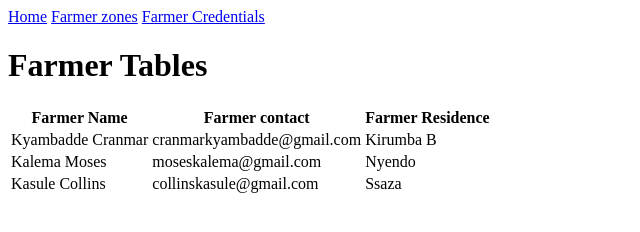
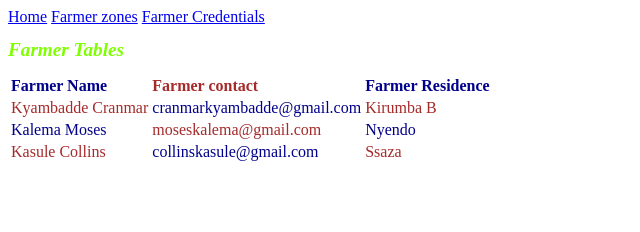
Before and after one commit to jkayongo/RefactoryUganda, a plain HTML site: page FarmerTables.html in a window 1280 px wide. Shown: the whole page, without its empty margins (0-640 px from the left). Drawn offline with Linux system fonts and the light colour scheme.

```diff
--- a/CSS/External.css
+++ b/CSS/External.css
@@ -0,0 +1,32 @@
+h1 {
+    color: chartreuse;
+    text-align: left;
+    font-size: larger;
+    font-style: italic;
+    font-weight: bolder;
+}
+
+h2 {
+    color: blueviolet;
+    text-align: left;
+    font-size: large;
+    font-style: normal;
+    font-weight: bold;
+}
+
+p {
+    color: crimson;
+    font-size: small;
+}
+.one {
+    color: darkblue;
+    text-align:left;
+}
+.two {
+    color: brown;
+    text-align:left;
+}
+#Kayongo{
+    color: cyan;
+    font-size: xx-large;
+}
--- a/FarmerTables.html
+++ b/FarmerTables.html
@@ -1,32 +1,36 @@
 <!DOCTYPE html>
 <html>
+
 <head>
-<title>FarmerTables</title>
+    <title>FarmerTables</title>
+    <link rel="stylesheet" href="CSS/External.css">
 </head>
+
 <body>
-    <a href="Index.html">Home</a> <a href="Masakafarmers.html">Farmer zones</a> <a href="FarmerTables.html">Farmer Credentials</a>
-<h1>Farmer Tables</h1>
-<table>
-    <tr>
-        <th>Farmer Name</th>
-        <th>Farmer contact</th>
-        <th> Farmer Residence</th>
+    <a href="Index.html">Home</a> <a href="Masakafarmers.html">Farmer zones</a> <a href="FarmerTables.html">Farmer
+        Credentials</a>
+    <h1>Farmer Tables</h1>
+    <table>
         <tr>
-            <td>Kyambadde Cranmar</td>
-            <td>cranmarkyambadde@gmail.com</td>
-            <td>Kirumba B</td>
+            <th class="one">Farmer Name</th>
+            <th class="two">Farmer contact</th>
+            <th class="one"> Farmer Residence</th>
+        <tr>
+            <td class="two">Kyambadde Cranmar</td>
+            <td class="one" >cranmarkyambadde@gmail.com</td>
+            <td class="two">Kirumba B</td>
         </tr>
         <tr>
-            <td>Kalema Moses</td>
-            <td>moseskalema@gmail.com</td>
-            <td>Nyendo</td>
+            <td class="one">Kalema Moses</td>
+            <td class="two">moseskalema@gmail.com</td>
+            <td class="one">Nyendo</td>
         </tr>
         <tr>
-            <td>Kasule Collins</td>
-            <td>collinskasule@gmail.com</td>
-            <td>Ssaza</td>
-        </table>
-</p>
+            <td class="two">Kasule Collins</td>
+            <td class="one">collinskasule@gmail.com</td>
+            <td class="two">Ssaza</td>
+    </table>
 
 </body>
+
 </html>
```
Also changed, not shown: Index.html (+5 -32 lines), Masakafarmers.html (+2 -1 lines).
